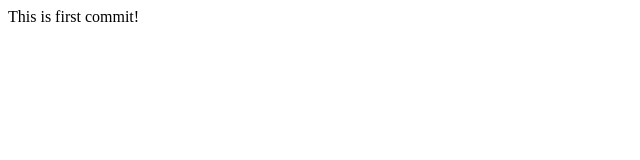
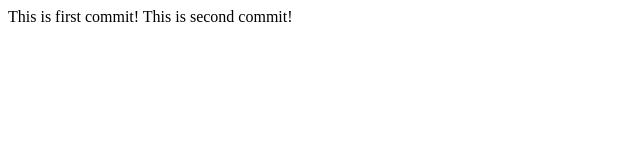
Before and after one commit to AlexandrPylypenko/HomeWork, a plain HTML site: page index.html in a window 1280 px wide. Shown: the whole page, without its empty margins (0-640 px from the left). Drawn offline with Linux system fonts and the light colour scheme.

Commit message:
Update index.html

```diff
--- a/index.html
+++ b/index.html
@@ -6,5 +6,6 @@
 </head>
 <body>
     This is first commit!
+    This is second commit!
 </body>
 </html>
```
